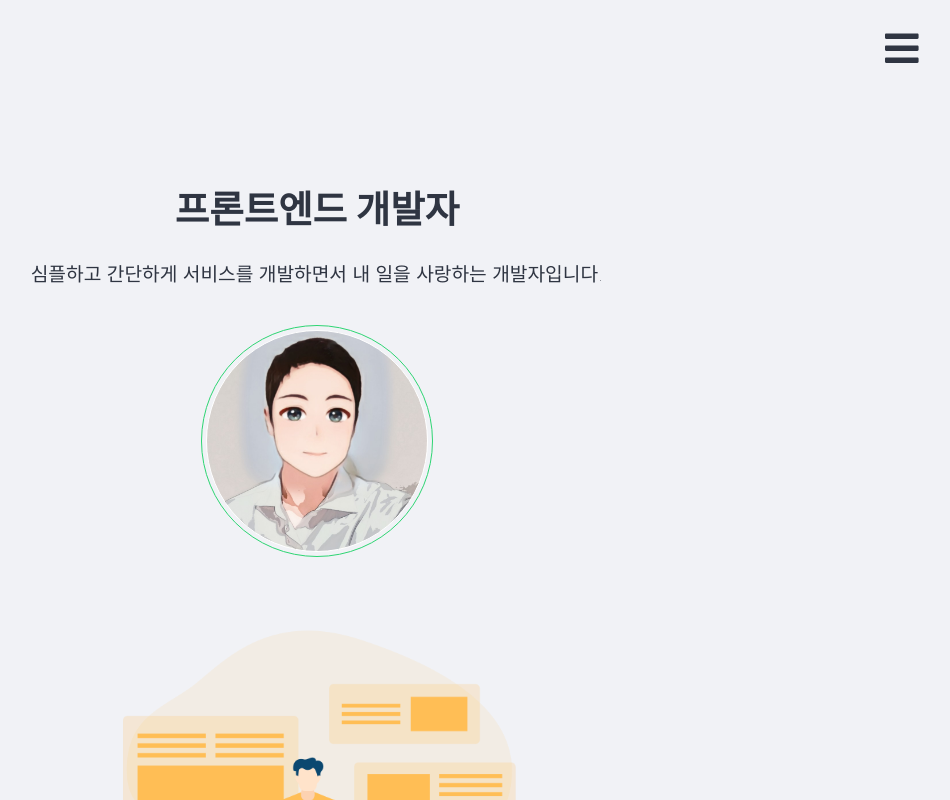
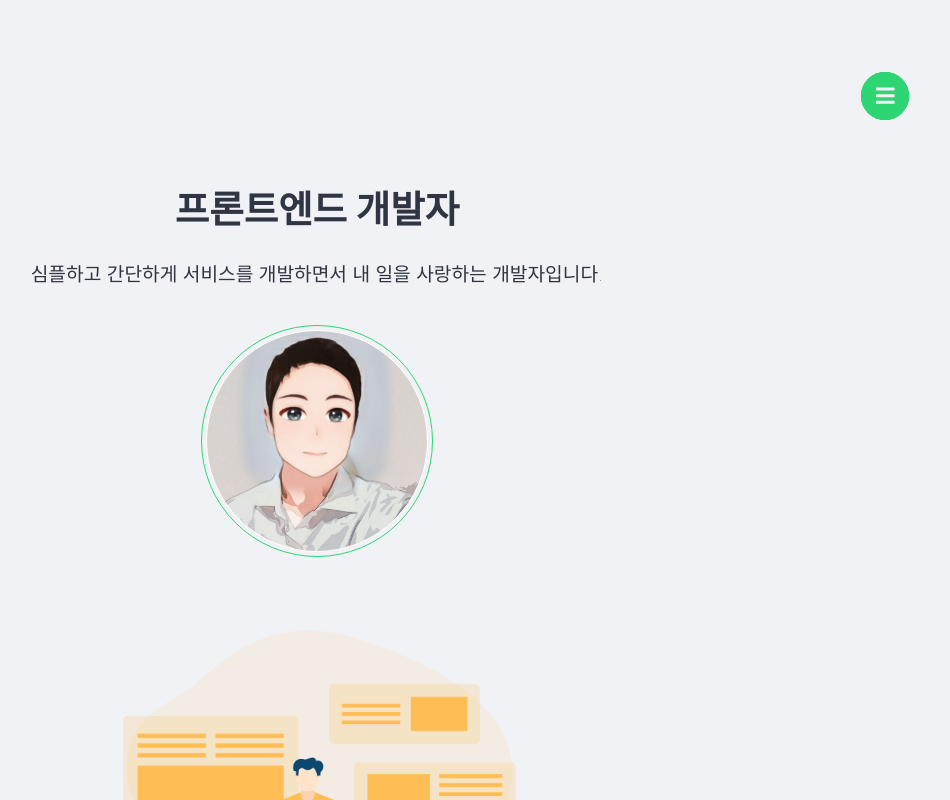
Before and after one commit to ekklesia11/portfolio_csr, a React (Create React App) app: page / in a window 1280 px wide. Shown: the top 800 px of the page, without its empty margins (323-1273 px from the left). Built offline with nearby package versions, Linux system fonts and the light colour scheme.

Commit message:
menu icon and css deco updated

```diff
--- a/src/App.js
+++ b/src/App.js
@@ -9,8 +9,8 @@ function App() {
   return (
     <ThemeProvider theme={theme}>
       <GlobalStyle />
+      <Main />
       <MenuTab />
-      <Main />
     </ThemeProvider>
   );
 }
--- a/src/components/menu/menu.js
+++ b/src/components/menu/menu.js
@@ -2,15 +2,15 @@ import React from "react";
 import styled from "styled-components";
 import { Link } from "react-scroll";
 
-const Menu = ({ menu, toggleMenu }) => {
+const Menu = ({ menu }) => {
   return (
     <Container>
-      {menu.name === "BLOG" ? (
+      {menu.name === "블로그" ? (
         <a
           href="https://blog.chanhyun.org/"
           target="_blank"
           rel="noopener noreferrer"
-          style={{ textDecoration: "none", color: "#fff" }}
+          className={menu.link}
         >
           {menu.name}
         </a>
@@ -19,7 +19,7 @@ const Menu = ({ menu, toggleMenu }) => {
           to={menu.link}
           smooth={true}
           duration={500}
-          onClick={toggleMenu}
+          className={menu.link}
         >
           {menu.name}
         </StyledLink>
@@ -29,12 +29,47 @@ const Menu = ({ menu, toggleMenu }) => {
 };
 
 const Container = styled.div`
-  background-color: #000;
-  border: 2px solid ${(props) => props.theme.color.red};
-  margin: 0 2vw 1vw 0;
-  text-align: right;
-  position: relative;
-  right: 1vw;
+  transition: transform 0.5s;
+
+  a {
+    text-decoration: none;
+    color: ${(props) => props.theme.color.main};
+    font-size: 0.9rem;
+  }
+
+  .about,
+  .project,
+  .contact,
+  .blog {
+    border: 2px solid ${(props) => props.theme.color.main};
+    border-radius: 50%;
+    width: 56px;
+    height: 56px;
+    position: absolute;
+    display: flex;
+    justify-content: center;
+    align-items: center;
+  }
+
+  .about {
+    top: -24px;
+    left: -124px;
+  }
+
+  .project {
+    top: 42px;
+    left: -100px;
+  }
+
+  .contact {
+    top: 92px;
+    left: -52px;
+  }
+
+  .blog {
+    top: 106px;
+    left: 16px;
+  }
 `;
 
 const StyledLink = styled(Link)`
--- a/src/components/menu/menuTab.js
+++ b/src/components/menu/menuTab.js
@@ -1,52 +1,146 @@
 import React, { useState } from "react";
 import styled from "styled-components";
 import { FontAwesomeIcon } from "@fortawesome/react-fontawesome";
-import { faBars } from "@fortawesome/free-solid-svg-icons";
-
-import Menu from "./menu";
+import {
+  faBars,
+  faInfoCircle,
+  faBriefcase,
+  faEnvelope,
+  faBlog,
+} from "@fortawesome/free-solid-svg-icons";
+import { Link } from "react-scroll";
 
 const MenuTab = () => {
-  const [menuToggle, setMenuToggle] = useState(false);
-
+  const [toggleMenu, setToggleMenu] = useState(false);
   const menus = [
-    { name: "ABOUT", link: "about" },
-    { name: "PROJECTS", link: "project" },
-    { name: "CONTACT", link: "contact" },
-    { name: "BLOG", link: "blog" },
+    {
+      name: "about",
+      link: "about",
+      location: "rotate(300deg) translateY(-100px) rotate(60deg)",
+      timing: "0s",
+      icon: faInfoCircle,
+    },
+    {
+      name: "project",
+      link: "project",
+      location: "rotate(260deg) translateY(-105px) rotate(100deg)",
+      timing: "0.1s",
+      icon: faBriefcase,
+    },
+    {
+      name: "contact",
+      link: "contact",
+      location: "rotate(220deg) translateY(-105px) rotate(140deg)",
+      timing: "0.2s",
+      icon: faEnvelope,
+    },
+    {
+      name: "blog",
+      link: "https://blog.chanhyun.org",
+      location: "rotate(180deg) translateY(-100px) rotate(180deg)",
+      timing: "0.3s",
+      icon: faBlog,
+    },
   ];
 
-  const toggleMenu = () => setMenuToggle(!menuToggle);
+  const menuToggler = () => setToggleMenu(!toggleMenu);
 
   return (
     <Container>
-      <div className="menu-btn">
-        <FontAwesomeIcon icon={faBars} onClick={toggleMenu} />
+      <div className="menu">
+        <div class="menu-button" onClick={menuToggler}>
+          <FontAwesomeIcon icon={faBars} color="#f1f2f6" size="lg" />
+        </div>
+        {menus.map((menu) =>
+          menu.name === "blog" ? (
+            <a
+              className="menu-item"
+              href={menu.link}
+              target="_blank"
+              rel="noopener noreferrer"
+              style={
+                toggleMenu
+                  ? {
+                      transform: menu.location,
+                      transitionDelay: menu.timing,
+                    }
+                  : {
+                      transform: "translate(0px, 0px)",
+                    }
+              }
+              onClick={menuToggler}
+            >
+              <FontAwesomeIcon icon={menu.icon} color="#f1f2f6" size="lg" />
+            </a>
+          ) : (
+            <Link
+              className="menu-item"
+              key={menu.name}
+              to={menu.link}
+              smooth={true}
+              duration={500}
+              style={
+                toggleMenu
+                  ? {
+                      transform: menu.location,
+                      transitionDelay: menu.timing,
+                    }
+                  : {
+                      transform: "translate(0px, 0px)",
+                    }
+              }
+              onClick={menuToggler}
+            >
+              <FontAwesomeIcon icon={menu.icon} color="#f1f2f6" size="lg" />
+            </Link>
+          )
+        )}
       </div>
-      {menuToggle
-        ? menus.map((menu) => (
-            <Menu key={menu.name} menu={menu} toggleMenu={toggleMenu} />
-          ))
-        : null}
     </Container>
   );
 };
 
 const Container = styled.div`
-  color: ${(props) => props.theme.color.text};
-  position: fixed;
-  top: 0;
-  right: 0;
-  text-align: right;
-  z-index: 500;
-  font-size: 3vw;
+  .menu {
+    position: fixed;
+    top: 72px;
+    right: 96px;
+  }
 
-  .menu-btn {
-    margin: 2vw 3vw 0;
+  .menu-button {
+    z-index: 1;
+    width: 48px;
+    height: 48px;
+    position: absolute;
+    border-radius: 50%;
+    background: ${(props) => props.theme.color.main};
+    overflow: hidden;
+    text-decoration: none;
+    line-height: 150px;
+    display: flex;
+    justify-content: center;
+    align-items: center;
     cursor: pointer;
   }
 
-  img {
-    width: 6vw;
+  .menu-item {
+    width: 48px;
+    height: 48px;
+    position: absolute;
+    line-height: 5px;
+    border-radius: 50%;
+    background-color: ${(props) => props.theme.color.main};
+    transition: transform 0.5s;
+    display: flex;
+    justify-content: center;
+    align-items: center;
+    cursor: pointer;
+    opacity: 0.7;
+
+    &:hover {
+      opacity: 1;
+      box-shadow: 0 0 6px ${(props) => props.theme.color.main};
+    }
   }
 `;
 
--- a/src/main.js
+++ b/src/main.js
@@ -8,6 +8,9 @@ import ContactBox from "./components/contact/contactBox";
 const Main = () => {
   return (
     <div>
+      {/* <About />
+      <ProjectBox />
+      <ContactBox /> */}
       <Element id="about">
         <About />
       </Element>
```
